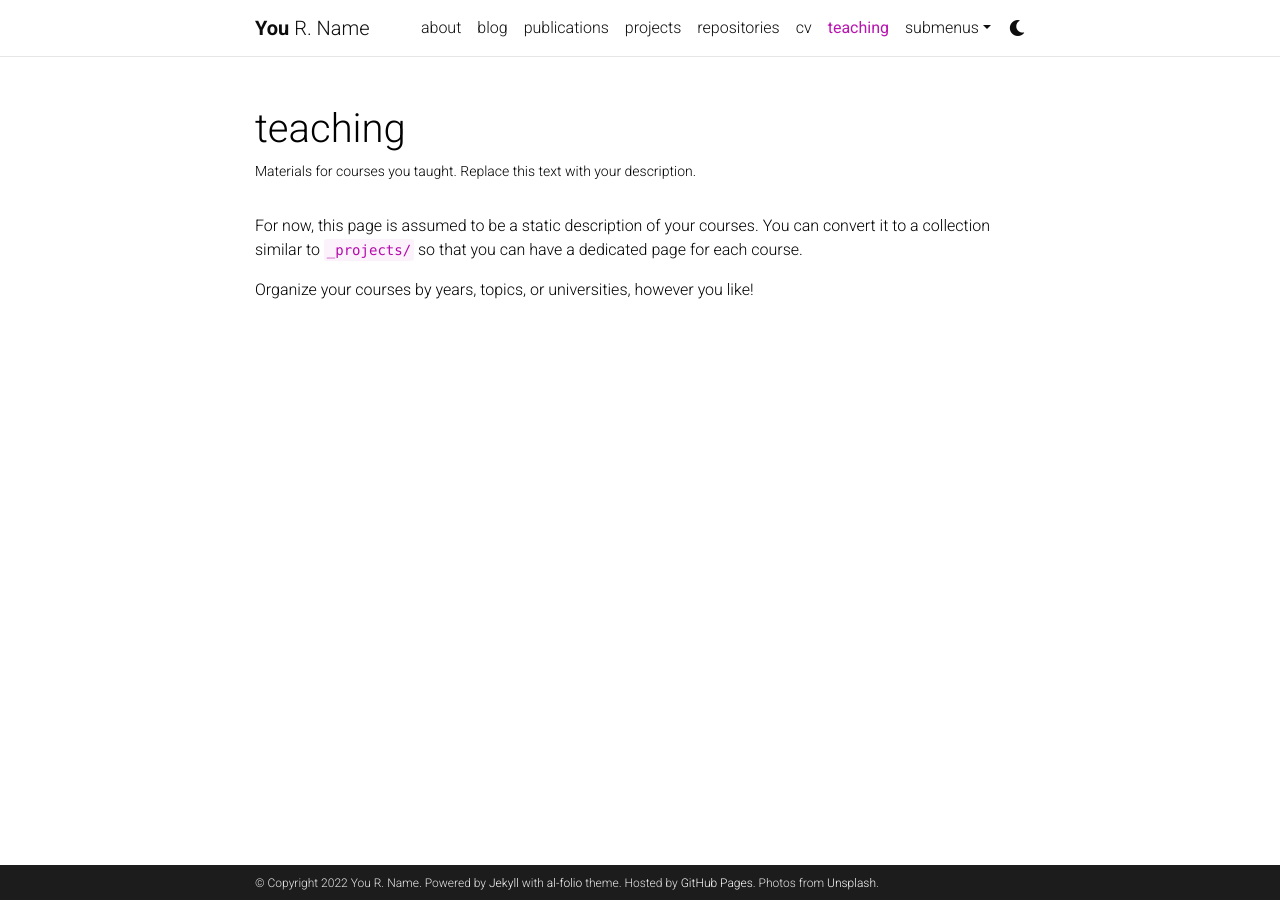
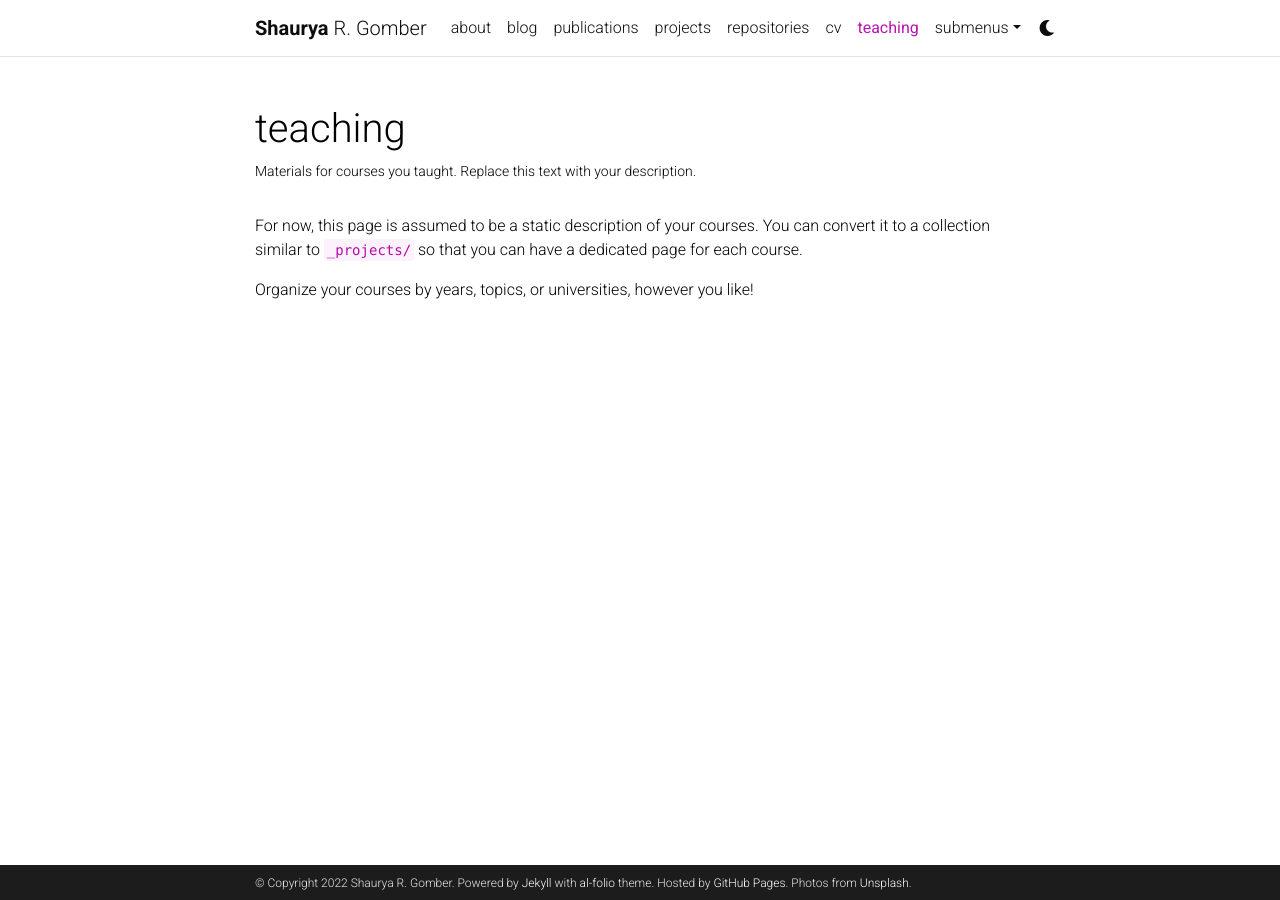
Before and after one commit to sgomber/sgomber.github.io, a Jekyll site: the page built from _pages/teaching.md, in a window 1280 px wide. Built offline with Jekyll 4.4.1, drawn with Linux system fonts in a browser that asks for light colours; comment, search, counter and statistics services are not loaded; a style sheet for code colours, icons or effects is not loaded.

Commit message:
Try name change

```diff
--- a/_config.yml
+++ b/_config.yml
@@ -3,9 +3,9 @@
 # -----------------------------------------------------------------------------
 
 title: blank # the website title (if blank, full name will be used instead)
-first_name: You
+first_name: Shaurya
 middle_name: R.
-last_name: Name
+last_name: Gomber
 email: you@example.com
 description: > # the ">" symbol means to ignore newlines until "footer_text:"
   A simple, whitespace theme for academics. Based on [*folio](https://github.com/bogoli/-folio) design.
```
